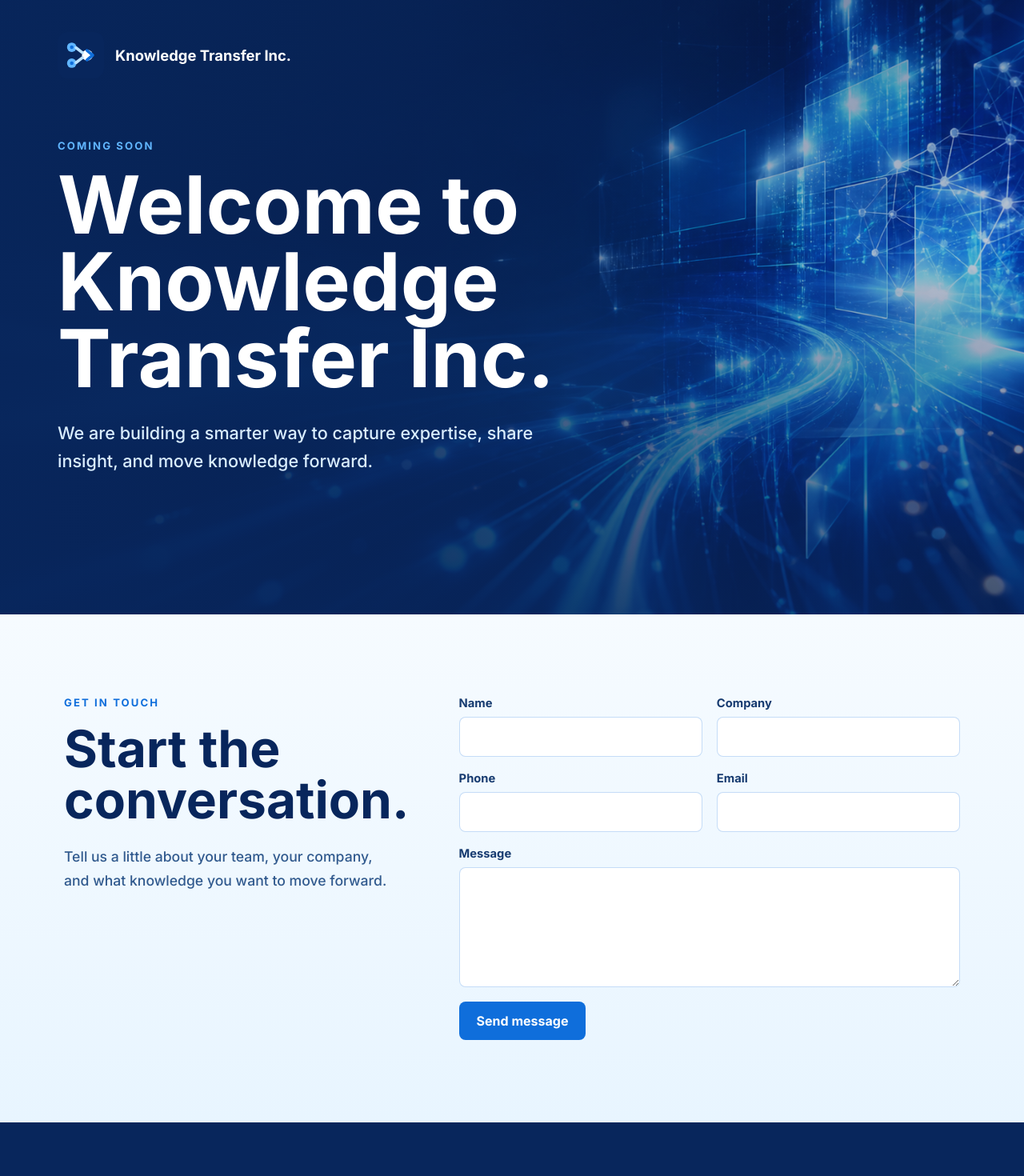
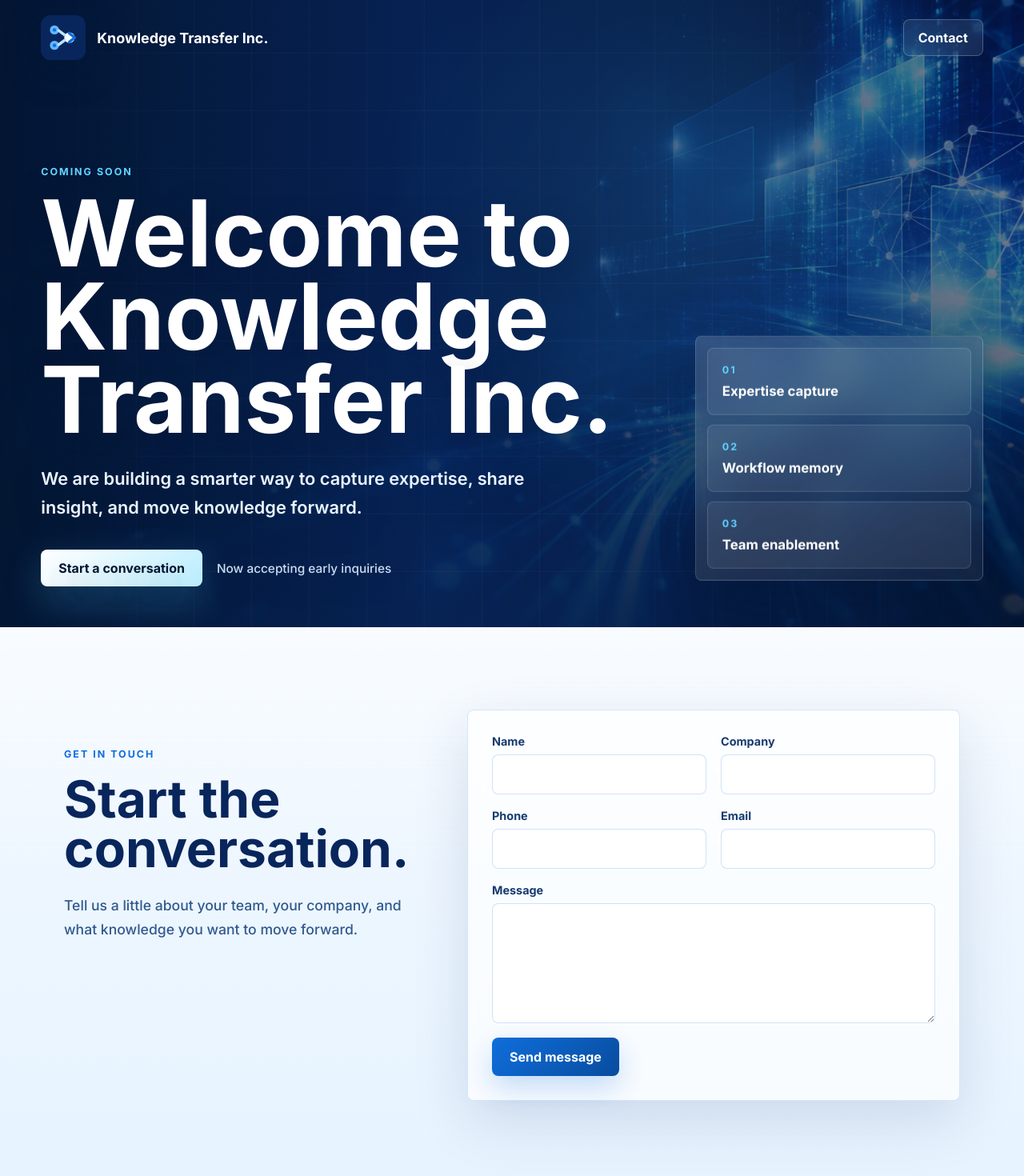
Before and after one commit to Go-Digital-Alchemy-Repos/KnowledgeTransfer, a React (Vite) app: page / in a window 1280 px wide. Shown: the part 32-1502 px from the top of the page at 80% size. Before the commit the page ends 1435 px from the top, so only its background shows below. Built offline with nearby package versions, Linux system fonts and the light colour scheme.

Commit message:
Modernize landing page design

```diff
--- a/src/main.jsx
+++ b/src/main.jsx
@@ -55,21 +55,54 @@ function App() {
   return (
     <main className="page-shell" aria-labelledby="page-title">
       <section className="hero" style={{ "--hero-image": `url(${heroUrl})` }}>
-        <div className="brand">
-          <img className="brand-logo" src={logoUrl} alt="Knowledge Transfer Inc. logo" />
+        <div className="hero-surface" aria-hidden="true" />
+
+        <header className="site-header">
+          <a className="brand" href="/" aria-label="Knowledge Transfer Inc. home">
+            <img className="brand-logo" src={logoUrl} alt="" />
             <span>Knowledge Transfer Inc.</span>
-        </div>
+          </a>
 
+          <a className="header-link" href="#contact">
+            Contact
+          </a>
+        </header>
+
+        <div className="hero-layout">
           <div className="hero-content">
             <p className="eyebrow">Coming soon</p>
             <h1 id="page-title">Welcome to Knowledge Transfer Inc.</h1>
             <p className="intro">
               We are building a smarter way to capture expertise, share insight, and move knowledge forward.
             </p>
+
+            <div className="hero-actions" aria-label="Primary actions">
+              <a className="primary-link" href="#contact">
+                Start a conversation
+              </a>
+              <span className="availability">Now accepting early inquiries</span>
+            </div>
+          </div>
+
+          <div className="signal-panel" aria-label="Knowledge Transfer focus areas">
+            <div>
+              <span>01</span>
+              <p>Expertise capture</p>
+            </div>
+            <div>
+              <span>02</span>
+              <p>Workflow memory</p>
+            </div>
+            <div>
+              <span>03</span>
+              <p>Team enablement</p>
+            </div>
+          </div>
         </div>
       </section>
 
       <section className="contact" id="contact" aria-labelledby="contact-title">
+        <div className="contact-backdrop" aria-hidden="true" />
         <div className="contact-inner">
           <div className="contact-copy">
             <p className="eyebrow">Get in touch</p>
--- a/src/styles.css
+++ b/src/styles.css
@@ -1,10 +1,14 @@
 :root {
+  --ink: #031633;
   --navy: #08265c;
   --blue: #0f6edb;
-  --sky: #61b6ff;
-  --ice: #eef7ff;
+  --cyan: #61d4ff;
+  --ice: #edf7ff;
+  --mist: #c9ddf2;
   --white: #ffffff;
-  --text: #f3f9ff;
+  --panel: rgba(255, 255, 255, 0.08);
+  --panel-border: rgba(255, 255, 255, 0.18);
+  --shadow: 0 28px 90px rgba(3, 22, 51, 0.34);
 }
 
 * {
@@ -13,19 +17,34 @@
 
 html {
   min-height: 100%;
+  scroll-behavior: smooth;
 }
 
 body {
   min-height: 100vh;
   margin: 0;
   font-family: "Inter", Arial, sans-serif;
-  color: var(--text);
-  background: var(--navy);
+  color: var(--ice);
+  background: var(--ink);
+}
+
+a {
+  color: inherit;
+  text-decoration: none;
+}
+
+button,
+input,
+textarea {
+  font: inherit;
 }
 
 .page-shell {
   min-height: 100vh;
   display: block;
+  overflow: hidden;
+  background:
+    linear-gradient(180deg, #031633 0%, #08265c 44%, #eff7ff 44%, #e5f2ff 100%);
 }
 
 .hero {
@@ -33,34 +52,56 @@ body {
   min-height: 100vh;
   display: flex;
   flex-direction: column;
-  justify-content: flex-start;
-  padding: clamp(28px, 6vw, 72px);
+  padding: clamp(22px, 4vw, 56px);
   overflow: hidden;
   position: relative;
+  isolation: isolate;
 }
 
 .hero::before,
-.hero::after {
+.hero::after,
+.hero-surface {
   content: "";
   position: absolute;
   inset: 0;
+  pointer-events: none;
 }
 
 .hero::before {
+  z-index: -3;
   background: var(--hero-image) center / cover no-repeat;
-  transform: scale(1.02);
+  transform: scale(1.04);
+  animation: heroDrift 18s ease-in-out infinite alternate;
 }
 
 .hero::after {
+  z-index: -2;
   background:
-    linear-gradient(90deg, rgba(8, 38, 92, 0.94) 0%, rgba(8, 38, 92, 0.76) 42%, rgba(8, 38, 92, 0.26) 78%, rgba(8, 38, 92, 0.18) 100%),
-    linear-gradient(180deg, rgba(8, 38, 92, 0.4) 0%, rgba(8, 38, 92, 0.08) 42%, rgba(8, 38, 92, 0.72) 100%);
+    linear-gradient(90deg, rgba(3, 22, 51, 0.96) 0%, rgba(8, 38, 92, 0.82) 42%, rgba(3, 22, 51, 0.36) 100%),
+    linear-gradient(180deg, rgba(3, 22, 51, 0.28) 0%, rgba(3, 22, 51, 0.34) 54%, rgba(3, 22, 51, 0.88) 100%);
 }
 
-.brand,
-.hero-content {
+.hero-surface {
+  z-index: -1;
+  opacity: 0.62;
+  background:
+    linear-gradient(rgba(255, 255, 255, 0.055) 1px, transparent 1px),
+    linear-gradient(90deg, rgba(255, 255, 255, 0.055) 1px, transparent 1px),
+    radial-gradient(circle at 72% 34%, rgba(97, 212, 255, 0.22), transparent 28rem);
+  background-size: 72px 72px, 72px 72px, auto;
+  mask-image: linear-gradient(90deg, transparent 0%, black 18%, black 78%, transparent 100%);
+  animation: gridSlide 16s linear infinite;
+}
+
+.site-header {
+  width: min(100%, 1180px);
+  margin: 0 auto;
+  display: flex;
+  justify-content: space-between;
+  align-items: center;
+  gap: 18px;
   position: relative;
-  z-index: 1;
+  z-index: 2;
 }
 
 .brand {
@@ -69,59 +110,192 @@ body {
   gap: 14px;
   width: fit-content;
   color: var(--white);
-  font-size: clamp(1rem, 2vw, 1.15rem);
+  font-size: clamp(0.98rem, 2vw, 1.12rem);
   font-weight: 700;
+  animation: fadeUp 700ms ease both;
 }
 
 .brand-logo {
-  width: 58px;
-  height: 58px;
+  width: 56px;
+  height: 56px;
   display: block;
+  filter: drop-shadow(0 14px 22px rgba(3, 22, 51, 0.28));
+}
+
+.header-link,
+.primary-link,
+button {
+  min-height: 46px;
+  display: inline-flex;
+  align-items: center;
+  justify-content: center;
+  border-radius: 8px;
+  font-weight: 700;
+  transition: transform 180ms ease, border-color 180ms ease, background 180ms ease, box-shadow 180ms ease;
+}
+
+.header-link {
+  padding: 0 18px;
+  border: 1px solid rgba(255, 255, 255, 0.24);
+  color: var(--white);
+  background: rgba(255, 255, 255, 0.08);
+  backdrop-filter: blur(18px);
+  animation: fadeUp 700ms ease 80ms both;
+}
+
+.header-link:hover {
+  transform: translateY(-2px);
+  border-color: rgba(97, 212, 255, 0.62);
+  background: rgba(255, 255, 255, 0.12);
+}
+
+.hero-layout {
+  width: min(100%, 1180px);
+  margin: clamp(72px, 11vw, 132px) auto 0;
+  display: grid;
+  grid-template-columns: minmax(0, 1fr) minmax(280px, 360px);
+  gap: clamp(36px, 7vw, 88px);
+  align-items: end;
+  position: relative;
+  z-index: 1;
 }
 
 .hero-content {
-  max-width: 720px;
-  padding: clamp(42px, 7vw, 76px) 0 48px;
+  max-width: 760px;
+  animation: fadeUp 850ms ease 150ms both;
+  text-shadow: 0 18px 44px rgba(3, 22, 51, 0.42);
 }
 
 .eyebrow {
   margin: 0 0 18px;
-  color: var(--sky);
-  font-size: 0.82rem;
+  color: var(--cyan);
+  font-size: 0.78rem;
   font-weight: 700;
   letter-spacing: 0.16em;
   text-transform: uppercase;
 }
 
+h1,
+h2 {
+  margin: 0;
+  letter-spacing: 0;
+}
+
 h1 {
-  margin: 0;
+  max-width: 760px;
   color: var(--white);
-  font-size: clamp(2.8rem, 9vw, 6.25rem);
-  line-height: 0.96;
-  letter-spacing: 0;
+  font-size: clamp(3.15rem, 9vw, 7.4rem);
+  line-height: 0.9;
+  text-wrap: balance;
 }
 
 .intro {
   max-width: 620px;
-  margin: 28px 0 0;
-  color: #d9edff;
-  font-size: clamp(1.05rem, 2vw, 1.35rem);
-  line-height: 1.6;
+  margin: 30px 0 0;
+  color: #e8f5ff;
+  font-size: clamp(1.08rem, 2vw, 1.36rem);
+  font-weight: 600;
+  line-height: 1.65;
+}
+
+.hero-actions {
+  margin-top: 34px;
+  display: flex;
+  align-items: center;
+  gap: 18px;
+  flex-wrap: wrap;
+}
+
+.primary-link {
+  padding: 0 22px;
+  color: var(--ink);
+  background: linear-gradient(135deg, var(--white), #bceeff);
+  box-shadow: 0 18px 46px rgba(97, 212, 255, 0.24);
+}
+
+.primary-link:hover {
+  transform: translateY(-2px);
+  box-shadow: 0 22px 58px rgba(97, 212, 255, 0.32);
+}
+
+.availability {
+  color: #c9ddf2;
+  font-size: 0.96rem;
+}
+
+.signal-panel {
+  display: grid;
+  gap: 12px;
+  padding: 14px;
+  border: 1px solid var(--panel-border);
+  border-radius: 8px;
+  background:
+    linear-gradient(135deg, rgba(255, 255, 255, 0.16), rgba(255, 255, 255, 0.055)),
+    linear-gradient(180deg, rgba(8, 38, 92, 0.26), rgba(3, 22, 51, 0.38));
+  box-shadow: var(--shadow);
+  backdrop-filter: blur(22px);
+  animation: fadeUp 850ms ease 280ms both, panelFloat 6s ease-in-out 1s infinite alternate;
+}
+
+.signal-panel div {
+  min-height: 84px;
+  display: grid;
+  align-content: center;
+  gap: 9px;
+  padding: 18px;
+  border: 1px solid rgba(255, 255, 255, 0.14);
+  border-radius: 8px;
+  background: rgba(255, 255, 255, 0.07);
+}
+
+.signal-panel span {
+  color: var(--cyan);
+  font-size: 0.78rem;
+  font-weight: 700;
+  letter-spacing: 0.16em;
+}
+
+.signal-panel p {
+  margin: 0;
+  color: var(--white);
+  font-size: 1.05rem;
+  font-weight: 700;
 }
 
 .contact {
-  padding: clamp(56px, 8vw, 104px) clamp(24px, 6vw, 72px);
+  padding: clamp(64px, 8vw, 112px) clamp(24px, 6vw, 72px);
   color: var(--navy);
-  background: linear-gradient(180deg, #f6fbff 0%, #e8f5ff 100%);
+  background:
+    linear-gradient(180deg, #f3f9ff 0%, #e6f3ff 100%);
+  position: relative;
+  overflow: hidden;
+}
+
+.contact-backdrop {
+  position: absolute;
+  inset: 0;
+  opacity: 0.72;
+  pointer-events: none;
+  background:
+    linear-gradient(120deg, rgba(15, 110, 219, 0.08) 0 1px, transparent 1px 100%),
+    linear-gradient(180deg, rgba(255, 255, 255, 0.62), transparent 44%);
+  background-size: 34px 34px, auto;
 }
 
 .contact-inner {
   width: min(100%, 1120px);
   margin: 0 auto;
   display: grid;
-  grid-template-columns: minmax(260px, 0.8fr) minmax(320px, 1.2fr);
+  grid-template-columns: minmax(260px, 0.82fr) minmax(320px, 1.18fr);
   gap: clamp(36px, 6vw, 76px);
   align-items: start;
+  position: relative;
+  z-index: 1;
+}
+
+.contact-copy {
+  position: sticky;
+  top: 48px;
 }
 
 .contact-copy .eyebrow {
@@ -129,11 +303,10 @@ h1 {
 }
 
 .contact-copy h2 {
-  margin: 0;
   color: var(--navy);
-  font-size: clamp(2rem, 5vw, 4rem);
-  line-height: 1;
-  letter-spacing: 0;
+  font-size: clamp(2.3rem, 5vw, 4.4rem);
+  line-height: 0.98;
+  text-wrap: balance;
 }
 
 .contact-copy p:last-child {
@@ -147,6 +320,12 @@ h1 {
   display: grid;
   grid-template-columns: repeat(2, minmax(0, 1fr));
   gap: 18px;
+  padding: clamp(18px, 3vw, 30px);
+  border: 1px solid rgba(15, 110, 219, 0.16);
+  border-radius: 8px;
+  background: rgba(255, 255, 255, 0.72);
+  box-shadow: 0 24px 70px rgba(8, 38, 92, 0.13);
+  backdrop-filter: blur(18px);
 }
 
 .form-row {
@@ -161,21 +340,20 @@ h1 {
 
 label {
   color: #173b70;
-  font-size: 0.92rem;
+  font-size: 0.9rem;
   font-weight: 700;
 }
 
 input,
 textarea {
   width: 100%;
-  border: 1px solid rgba(15, 110, 219, 0.24);
+  border: 1px solid rgba(15, 110, 219, 0.2);
   border-radius: 8px;
   padding: 14px 15px;
   color: var(--navy);
-  background: var(--white);
-  font: inherit;
+  background: rgba(255, 255, 255, 0.86);
   outline: none;
-  transition: border-color 160ms ease, box-shadow 160ms ease;
+  transition: border-color 160ms ease, box-shadow 160ms ease, transform 160ms ease, background 160ms ease;
 }
 
 textarea {
@@ -186,26 +364,25 @@ textarea {
 input:focus,
 textarea:focus {
   border-color: var(--blue);
+  background: var(--white);
   box-shadow: 0 0 0 4px rgba(15, 110, 219, 0.14);
+  transform: translateY(-1px);
 }
 
 button {
   width: fit-content;
   min-height: 48px;
   border: 0;
-  border-radius: 8px;
   padding: 0 22px;
   color: var(--white);
-  background: var(--blue);
-  font: inherit;
-  font-weight: 700;
+  background: linear-gradient(135deg, var(--blue), #084c9e);
   cursor: pointer;
-  transition: background 160ms ease, transform 160ms ease;
+  box-shadow: 0 14px 34px rgba(15, 110, 219, 0.24);
 }
 
 button:hover:not(:disabled) {
-  background: var(--navy);
-  transform: translateY(-1px);
+  transform: translateY(-2px);
+  box-shadow: 0 18px 44px rgba(15, 110, 219, 0.3);
 }
 
 button:disabled {
@@ -236,27 +413,106 @@ button:disabled {
   color: #b42318;
 }
 
-@media (max-width: 640px) {
-  .page-shell {
-    min-height: 100vh;
+@keyframes fadeUp {
+  from {
+    opacity: 0;
+    transform: translateY(18px);
   }
 
+  to {
+    opacity: 1;
+    transform: translateY(0);
+  }
+}
+
+@keyframes heroDrift {
+  from {
+    transform: scale(1.04) translate3d(-0.6%, -0.4%, 0);
+  }
+
+  to {
+    transform: scale(1.08) translate3d(0.8%, 0.6%, 0);
+  }
+}
+
+@keyframes gridSlide {
+  from {
+    background-position: 0 0, 0 0, center;
+  }
+
+  to {
+    background-position: 72px 72px, 72px 72px, center;
+  }
+}
+
+@keyframes panelFloat {
+  from {
+    transform: translateY(0);
+  }
+
+  to {
+    transform: translateY(-8px);
+  }
+}
+
+@media (max-width: 900px) {
+  .hero-layout {
+    grid-template-columns: 1fr;
+    align-items: start;
+  }
+
+  .signal-panel {
+    max-width: 540px;
+  }
+
+  .contact-copy {
+    position: static;
+  }
+}
+
+@media (max-width: 640px) {
   .hero {
-    min-height: 100vh;
-    padding: 28px;
+    min-height: auto;
+    padding: 22px;
+  }
+
+  .site-header {
+    align-items: flex-start;
   }
 
   .brand {
-    gap: 12px;
+    gap: 11px;
   }
 
   .brand-logo {
-    width: 48px;
-    height: 48px;
+    width: 46px;
+    height: 46px;
+  }
+
+  .header-link {
+    min-height: 42px;
+    padding: 0 14px;
+  }
+
+  .hero-layout {
+    margin-top: 56px;
   }
 
   .hero-content {
-    padding: 44px 0 28px;
+    padding-bottom: 28px;
+  }
+
+  h1 {
+    font-size: clamp(3rem, 15vw, 4.6rem);
+  }
+
+  .hero-actions {
+    align-items: flex-start;
+    flex-direction: column;
+  }
+
+  .signal-panel {
+    margin-bottom: 26px;
   }
 
   .contact-inner,
@@ -269,3 +525,14 @@ button:disabled {
     flex-direction: column;
   }
 }
+
+@media (prefers-reduced-motion: reduce) {
+  *,
+  *::before,
+  *::after {
+    scroll-behavior: auto !important;
+    animation-duration: 1ms !important;
+    animation-iteration-count: 1 !important;
+    transition-duration: 1ms !important;
+  }
+}
```
Lines whose indentation alone changed are shown as unchanged.
